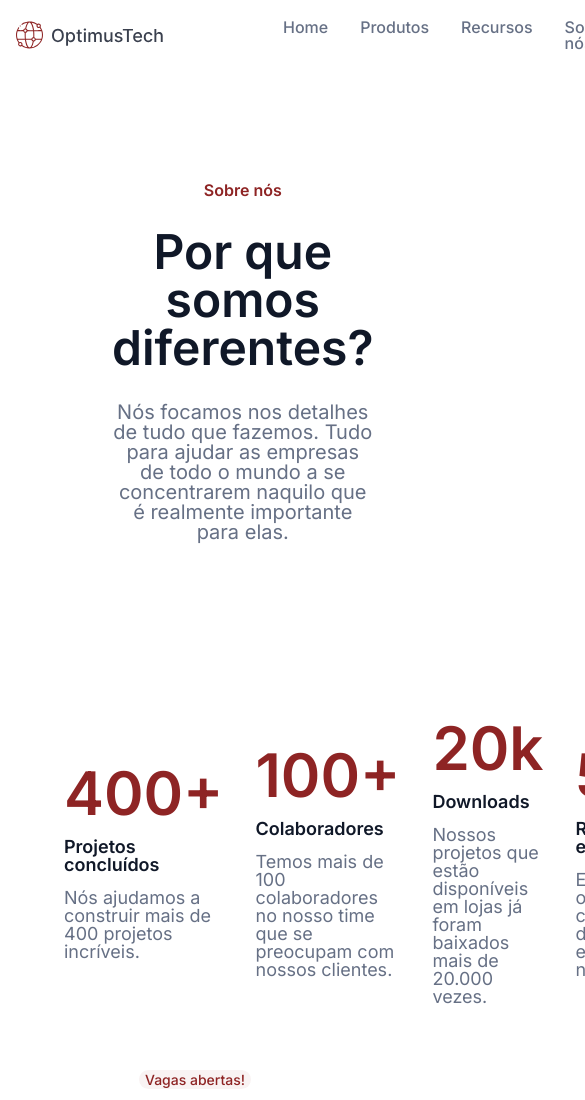
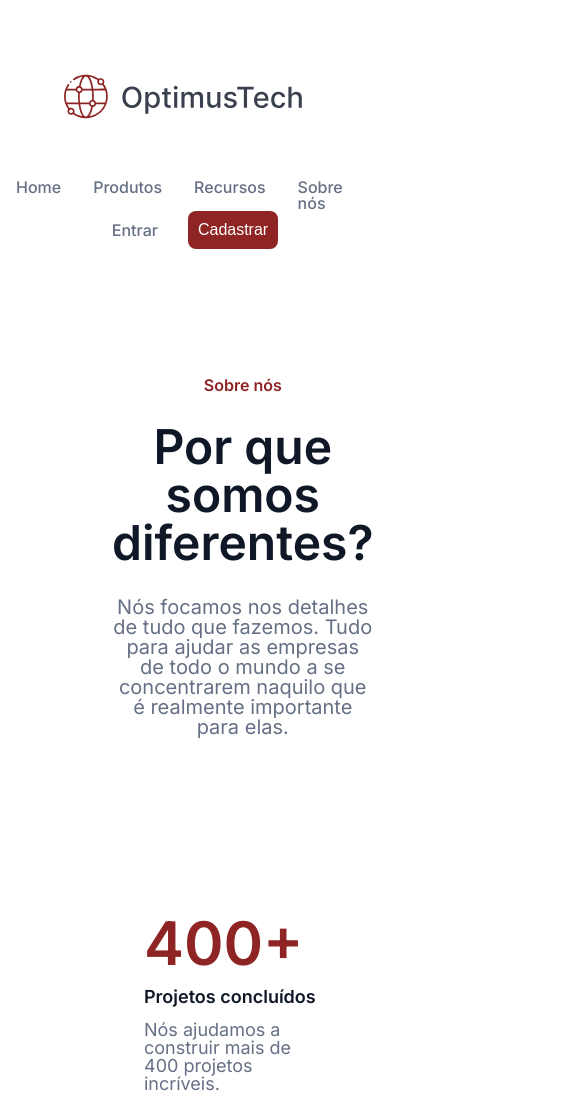
Before and after one commit to jvsas1/Desafio-7DaysCode, a plain HTML site: page index.html in a window 390 px wide. Shown: the top 1100 px of the page, 585 px wide, since content can reach past the window. Drawn offline with Linux system fonts and the light colour scheme.

Commit message:
Adicionando responsividade (Uso em navegador)

```diff
--- a/index.html
+++ b/index.html
@@ -17,7 +17,11 @@
     <nav class="Navbar">
 
           <div class="container_esquerda">
-              <img src="Img/_Button base.svg" alt="Logo da empresa">
+
+            <div class="logo_container">
+                <img class="logo_empresa" src="Img/_Button base.svg" alt="Logo da empresa">
+            </div>
+
 
              <div class="lateral_esquerda">
                 <a class="nav_select" href="#">Home</a>
--- a/style.css
+++ b/style.css
@@ -368,3 +368,57 @@
     font-size: 16px;
     color: #98A2B3;
 }
+
+@media(max-width:800px){
+
+    .Navbar{
+        display: grid;
+    }
+    .container_esquerda{
+        display: grid;
+    }
+
+    .metricas{
+        margin-left: 5em;
+        display: grid;
+        /* text-align: center; */
+        justify-content: center;
+        gap:30px;
+    }
+
+    .vagas{
+        text-align: center;
+    }
+
+    .imagem_equipe{
+        max-width: 100%;
+
+    }
+
+    .vaga_container{
+        justify-content: center;
+        display: grid;
+    }
+
+    .container_content{
+        text-align: center;
+        width: 70%;
+    }
+
+    .logo_container{
+        margin-top: 10px;
+        padding: 3em;
+    }
+    .logo_empresa{
+        width: 15em;
+    }
+
+    .container_esquerda{
+        gap:10px
+    }
+    .lateral_direita{
+
+       justify-content: center;
+    }
+
+}
```
